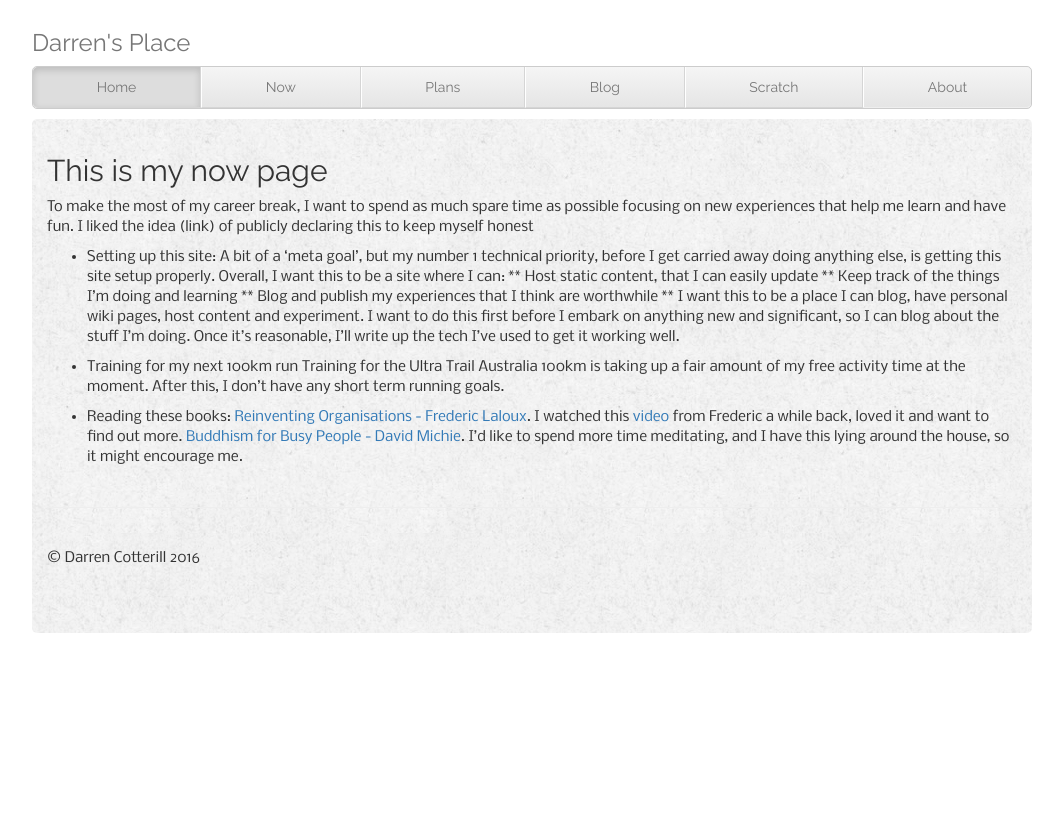
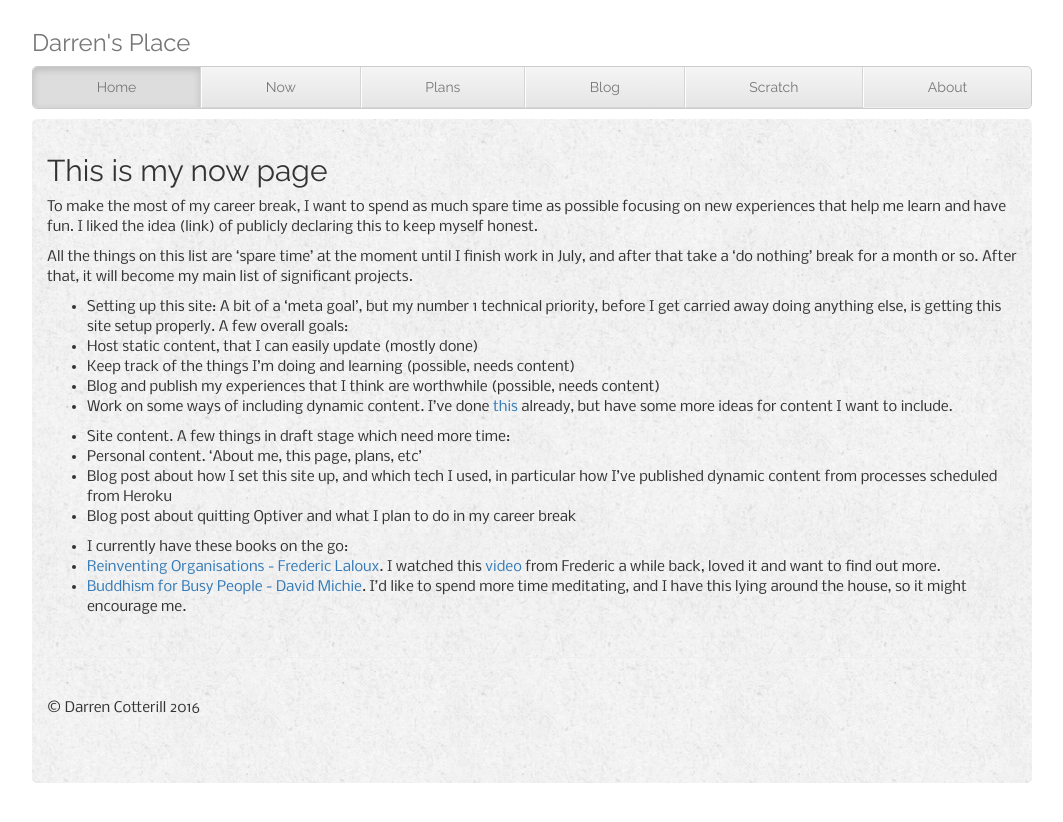
Before and after one commit to DCotterill/DCotterill.github.io, a Jekyll site: the page built from now/index.md, in a window 1280 px wide. Shown: the top 822 px of the page, without its empty margins (108-1171 px from the left). Built offline with Jekyll 4.4.1, drawn with Linux system fonts in a browser that asks for light colours; nearby versions of some CDN libraries; some web fonts are replaced.

Commit message:
Updated index.md

```diff
--- a/now/index.md
+++ b/now/index.md
@@ -6,21 +6,21 @@ published: true
 ## This is my now page
 
 To make the most of my career break, I want to spend as much spare time as possible focusing on new experiences that help me learn
-and have fun. I liked the idea (link) of publicly declaring this to keep myself honest
+and have fun. I liked the idea (link) of publicly declaring this to keep myself honest.
 
-* Setting up this site: A bit of a 'meta goal', but my number 1 technical priority, before I get carried away doing
-anything else, is getting this site setup properly. Overall, I want this to be a site where I can:
-** Host static content, that I can easily update
-** Keep track of the things I'm doing and learning
-** Blog and publish my experiences that I think are worthwhile
-**
-I want this to be a place I can blog, have personal wiki pages, host content and experiment.
-I want to do this first before I embark on anything new and significant, so I can blog about the stuff I'm doing.
-Once it's reasonable, I'll write up the tech I've used to get it working well.
+All the things on this list are 'spare time' at the moment until I finish work in July, and after that take a 'do nothing' break for a month or so. After that, it will become my main list of significant projects.
 
-* Training for my next 100km run
-Training for the Ultra Trail Australia 100km is taking up a fair amount of my free activity time at the moment. After this, I don't have any short term running goals.
+- Setting up this site: A bit of a 'meta goal', but my number 1 technical priority, before I get carried away doing anything else, is getting this site setup properly. A few overall goals:
+ - Host static content, that I can easily update (mostly done)
+ - Keep track of the things I'm doing and learning (possible, needs content)
+ - Blog and publish my experiences that I think are worthwhile (possible, needs content)
+ - Work on some ways of including dynamic content. I've done [this](/scratch/strava-elevation.html) already, but have some more ideas for content I want to include.
 
-* Reading these books:
-[Reinventing Organisations - Frederic Laloux](http://www.amazon.com/Reinventing-Organizations-Frederic-Laloux/dp/2960133501). I watched this [video](https://www.youtube.com/watch?v=gcS04BI2sbk) from Frederic a while back, loved it and want to find out more.
-[Buddhism for Busy People - David Michie](http://www.amazon.com/Buddhism-Busy-People-Happiness-Uncertain/dp/1559392983). I'd like to spend more time meditating, and I have this lying around the house, so it might encourage me.
+- Site content. A few things in draft stage which need more time:
+ - Personal content. 'About me, this page, plans, etc'
+ - Blog post about how I set this site up, and which tech I used, in particular how I've published dynamic content from processes scheduled from Heroku
+ - Blog post about quitting Optiver and what I plan to do in my career break
+
+- I currently have these books on the go:
+ - [Reinventing Organisations - Frederic Laloux](http://www.amazon.com/Reinventing-Organizations-Frederic-Laloux/dp/2960133501). I watched this [video](https://www.youtube.com/watch?v=gcS04BI2sbk) from Frederic a while back, loved it and want to find out more.
+ - [Buddhism for Busy People - David Michie](http://www.amazon.com/Buddhism-Busy-People-Happiness-Uncertain/dp/1559392983). I'd like to spend more time meditating, and I have this lying around the house, so it might encourage me.
```
